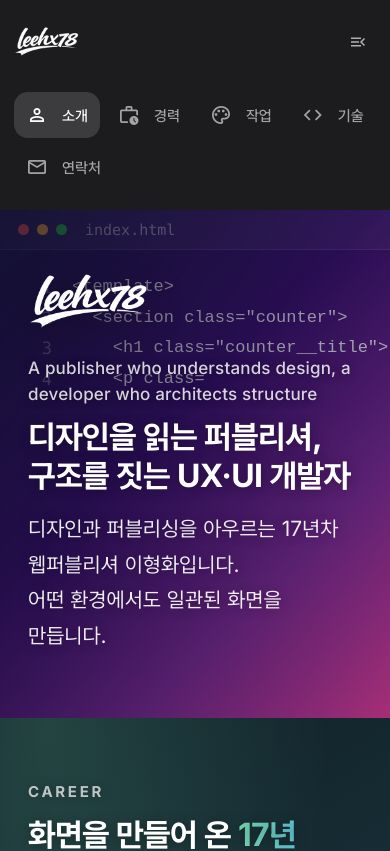
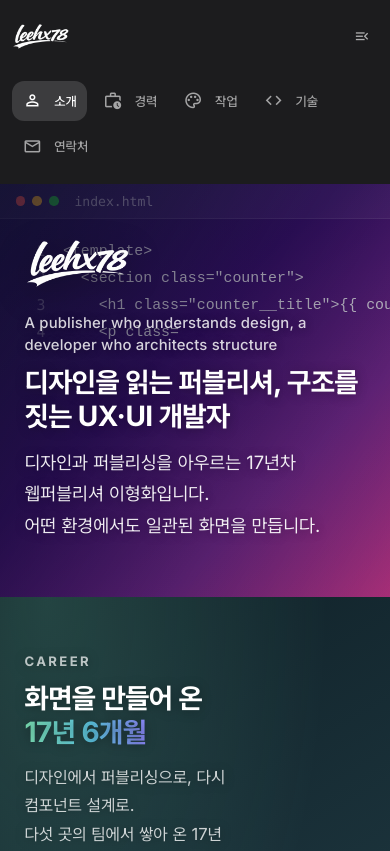
Before and after one commit to Kuhaland/kuhaland.github.io, a Vue app: page / in a window 390 px wide. Shown: the top 851 px of the page. Built offline with nearby package versions, Linux system fonts and the light colour scheme.

Commit message:
경력페이지 수정/해상도 추가

```diff
--- a/src/assets/styles/_mixins.scss
+++ b/src/assets/styles/_mixins.scss
@@ -109,6 +109,56 @@
       color: rgba(255, 255, 255, 0.9);
     }
 
+    @media (max-height: 820px) {
+      padding: 4rem;
+
+      &__title {
+        margin-top: 0.875rem;
+        font-size: 2.25rem;
+      }
+
+      &__summary {
+        margin-top: 0.75rem;
+        font-size: 1.125rem;
+      }
+
+      &__sub {
+        margin-top: 1.5rem;
+        padding-top: 1.25rem;
+      }
+
+      &__sub-heading {
+        font-size: 1.125rem;
+      }
+
+      &__sub-body {
+        margin-top: 0.5rem;
+        font-size: 1rem;
+      }
+    }
+
+    @media (max-height: 700px) {
+      padding: 3rem 4rem;
+
+      &__title {
+        font-size: 1.875rem;
+      }
+
+      &__summary {
+        font-size: 1rem;
+      }
+
+      &__sub {
+        margin-top: 1rem;
+        padding-top: 0.875rem;
+      }
+
+      &__sub-body {
+        line-height: 1.6;
+        font-size: 0.9375rem;
+      }
+    }
+
     @include respond-to($bp-md) {
       min-height: auto;
       padding: 4rem 1.75rem;
--- a/src/assets/styles/global.scss
+++ b/src/assets/styles/global.scss
@@ -25,7 +25,7 @@
 }
 
 html {
-  font-size: 100%;
+  font-size: clamp(0.875rem, 0.625rem + 0.42vw, 1.125rem);
 }
 
 html,
--- a/src/components/SideNav.vue
+++ b/src/components/SideNav.vue
@@ -107,7 +107,7 @@ onBeforeUnmount(() => {
 <style scoped lang="scss">
 .sidenav {
   width: $lnb-width-expanded;
-  min-width: 8.25rem;
+  min-width: 132px;
   flex-shrink: 0;
   @include flex(column);
   padding: 1.25rem 0.875rem;
--- a/src/components/sections/CareerSection.vue
+++ b/src/components/sections/CareerSection.vue
@@ -210,7 +210,7 @@ useSectionReveal(root, () => props.active, {
   &__head {
     position: relative;
     z-index: 2;
-    max-width: 38.75rem;
+    max-width: min(38.75rem, calc(100% - 10rem));
     text-shadow: 0 0.0625rem 0.75rem rgba(0, 0, 0, 0.35);
   }
 
@@ -251,6 +251,7 @@ useSectionReveal(root, () => props.active, {
     bottom: 0;
     top: 32%;
     z-index: 1;
+    transform-origin: center center;
   }
 
   &__track {
@@ -464,6 +465,54 @@ useSectionReveal(root, () => props.active, {
     color: rgba(255, 255, 255, 0.45);
   }
 
+  @media (max-height: 820px) {
+    padding: 4.5rem 4rem;
+
+    &__title {
+      margin-top: 0.75rem;
+      font-size: 2.25rem;
+    }
+
+    &__summary {
+      margin-top: 0.75rem;
+      font-size: 1.0625rem;
+    }
+
+    &__hud {
+      top: 4.5rem;
+    }
+
+    &__timeline {
+      top: 30%;
+      transform: scale(0.88);
+    }
+  }
+
+  @media (max-height: 700px) {
+    padding: 3.25rem 4rem;
+
+    &__eyebrow {
+      font-size: 0.8125rem;
+    }
+
+    &__title {
+      font-size: 1.875rem;
+    }
+
+    &__summary {
+      font-size: 1rem;
+    }
+
+    &__hud {
+      top: 3.25rem;
+    }
+
+    &__timeline {
+      top: 27%;
+      transform: scale(0.74);
+    }
+  }
+
   @include respond-to($bp-md) {
     height: auto;
     min-height: auto;
```
